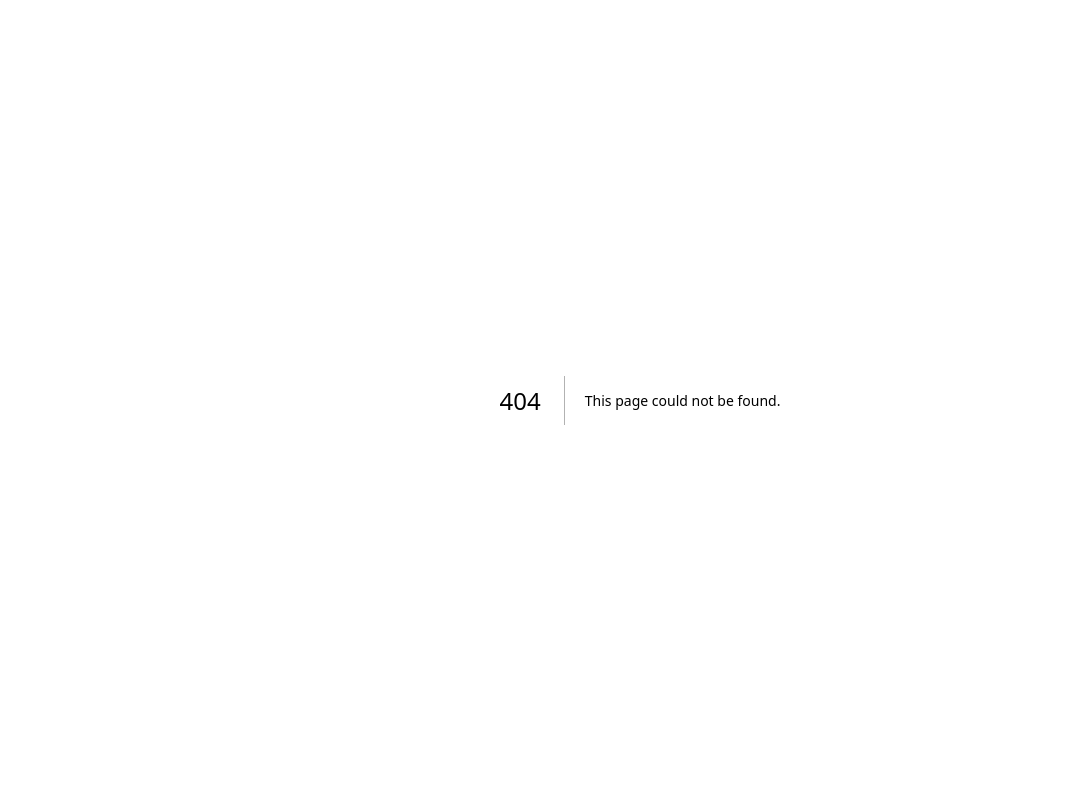
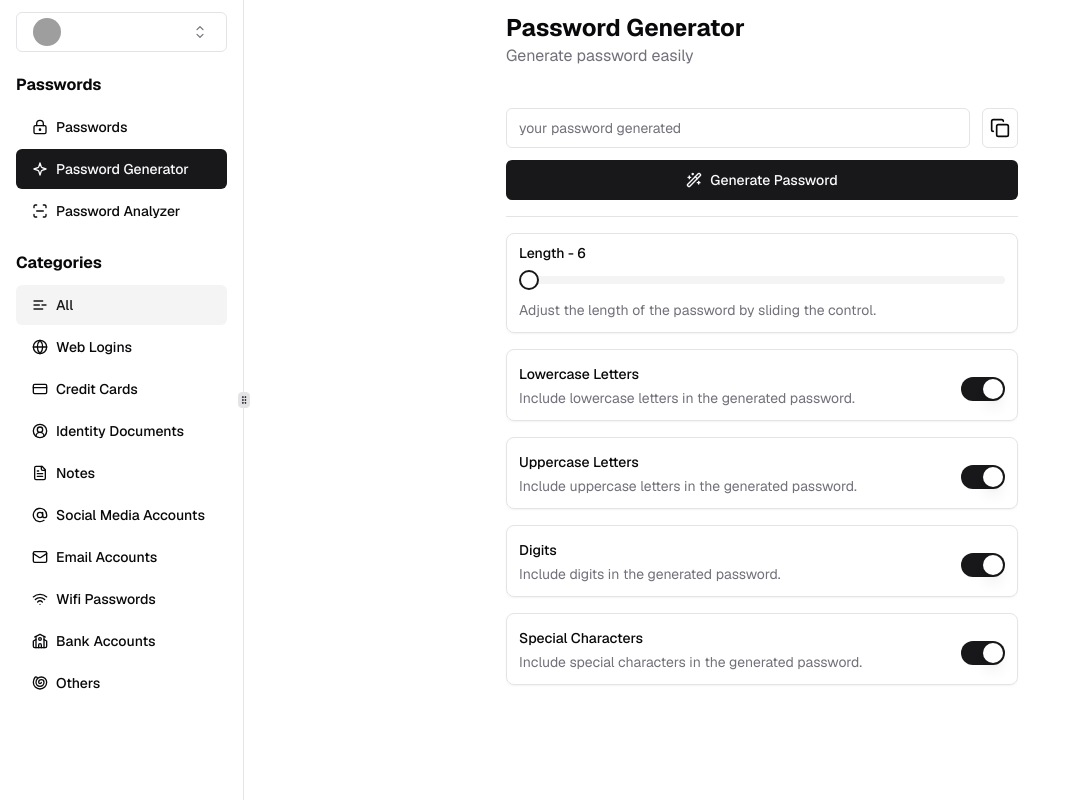
Before and after one commit to superiorkid/passweird, a Next.js app: page /dashboard/feature/password-generator in a window 1280 px wide. Before the commit this address had no page. Shown: the whole page, without its empty margins (0-1065 px from the left). Built offline with nearby package versions, Linux system fonts and the light colour scheme; no server answers; grey boxes are pictures that could not be loaded.

Commit message:
password generator ui :: no api calls

```diff
--- /dev/null
+++ b/actions/generate-password-action.ts
@@ -0,0 +1,7 @@
+"use server";
+
+import { TGeneratePasswordSchema } from "@/lib/validators/generate-password-schema";
+
+export const generatePassword = async (values: TGeneratePasswordSchema) => {
+  console.log(values);
+};
--- a/actions/password-action.ts
+++ b/actions/password-action.ts
@@ -1,8 +1,8 @@
 "use server";
 
 import {
+  passwordSchema,
   TPasswordSchema,
-  passwordSchema,
 } from "@/lib/validators/password-schema";
 import prisma from "@/prisma/db";
 import { revalidatePath } from "next/cache";
--- /dev/null
+++ b/app/(main)/dashboard/feature/password-analyzer/page.tsx
@@ -0,0 +1,15 @@
+import React from "react";
+import Header from "@/components/header";
+
+function PasswordAnalyzerPage() {
+  return (
+    <>
+      <Header
+        title="Password Strength Analyzer"
+        description="Analyze your password strength"
+      />
+    </>
+  );
+}
+
+export default PasswordAnalyzerPage;
--- /dev/null
+++ b/app/(main)/dashboard/feature/password-generator/page.tsx
@@ -0,0 +1,19 @@
+import React from "react";
+import Header from "@/components/header";
+import GeneratePassword from "@/components/generate-password";
+
+function PasswordGeneratorPage() {
+  return (
+    <div className="mx-auto max-w-lg">
+      <Header
+        title="Password Generator"
+        description="Generate password easily"
+        className="mb-10"
+      />
+
+      <GeneratePassword />
+    </div>
+  );
+}
+
+export default PasswordGeneratorPage;
--- a/app/(main)/dashboard/loading.tsx
+++ b/app/(main)/dashboard/loading.tsx
@@ -1,7 +1,16 @@
 import React from "react";
+import { cn } from "@/lib/utils";
+import { Skeleton } from "@/components/ui/skeleton";
 
 const DashboardSkeleton = () => {
-  return <div>Dashboard Loading...</div>;
+  return (
+    <div>
+      <header className="mb-5 space-y-1.5">
+        <Skeleton className="h-10 w-[200px]" />
+        <Skeleton className="h-6 w-[430px]" />
+      </header>
+    </div>
+  );
 };
 
 export default DashboardSkeleton;
--- /dev/null
+++ b/components/forms/generate-password-form.tsx
@@ -0,0 +1,171 @@
+"use client";
+
+import React from "react";
+import {
+  Form,
+  FormControl,
+  FormDescription,
+  FormField,
+  FormItem,
+  FormLabel,
+  FormMessage,
+} from "@/components/ui/form";
+import { Button } from "@/components/ui/button";
+import { Wand2 } from "lucide-react";
+import { Separator } from "@/components/ui/separator";
+import { Slider } from "@/components/ui/slider";
+import { useForm } from "react-hook-form";
+import {
+  generatePasswordSchema,
+  TGeneratePasswordSchema,
+} from "@/lib/validators/generate-password-schema";
+import { zodResolver } from "@hookform/resolvers/zod";
+import { Switch } from "@/components/ui/switch";
+import { useMutation } from "@tanstack/react-query";
+import { generatePassword } from "@/actions/generate-password-action";
+
+function GeneratePasswordForm() {
+  const form = useForm<TGeneratePasswordSchema>({
+    resolver: zodResolver(generatePasswordSchema),
+    defaultValues: {
+      length: 6,
+      uppercase: true,
+      lowercase: true,
+      specialCharacters: true,
+      digits: true,
+    },
+  });
+
+  const {mutateAsync, isPending} = useMutation({
+    mutationFn: async (values: TGeneratePasswordSchema) =>
+      await generatePassword(values),
+  });
+
+  const onSubmit = async (values: TGeneratePasswordSchema) => {
+    await mutateAsync((values))
+  };
+
+  return (
+    <Form {...form}>
+      <form onSubmit={form.handleSubmit(onSubmit)} className="space-y-4">
+        <Button className="w-full" type="submit">
+          <Wand2 className="mr-2 h-4 w-4" />
+          Generate Password
+        </Button>
+
+        <Separator orientation="horizontal" />
+
+        <FormField
+          control={form.control}
+          name="length"
+          render={({ field: { value, onChange } }) => (
+            <FormItem className="flex flex-col space-y-4 rounded-lg border p-3 shadow-sm">
+              <FormLabel>Length - {value}</FormLabel>
+              <FormControl>
+                <Slider
+                  min={6}
+                  max={50}
+                  step={1}
+                  defaultValue={[value]}
+                  onValueChange={(vals) => {
+                    onChange(vals[0]);
+                  }}
+                />
+              </FormControl>
+              <FormDescription>
+                Adjust the length of the password by sliding the control.
+              </FormDescription>
+              <FormMessage />
+            </FormItem>
+          )}
+        />
+
+        <FormField
+          control={form.control}
+          name="lowercase"
+          render={({ field }) => (
+            <FormItem className="flex flex-row items-center justify-between rounded-lg border p-3 shadow-sm">
+              <div className="space-y-0.5">
+                <FormLabel>Lowercase Letters</FormLabel>
+                <FormDescription>
+                  Include lowercase letters in the generated password.
+                </FormDescription>
+              </div>
+              <FormControl>
+                <Switch
+                  checked={field.value}
+                  onCheckedChange={field.onChange}
+                />
+              </FormControl>
+            </FormItem>
+          )}
+        />
+
+        <FormField
+          control={form.control}
+          name="uppercase"
+          render={({ field }) => (
+            <FormItem className="flex flex-row items-center justify-between rounded-lg border p-3 shadow-sm">
+              <div className="space-y-0.5">
+                <FormLabel>Uppercase Letters</FormLabel>
+                <FormDescription>
+                  Include uppercase letters in the generated password.
+                </FormDescription>
+              </div>
+              <FormControl>
+                <Switch
+                  checked={field.value}
+                  onCheckedChange={field.onChange}
+                />
+              </FormControl>
+            </FormItem>
+          )}
+        />
+
+        <FormField
+          control={form.control}
+          name="digits"
+          render={({ field }) => (
+            <FormItem className="flex flex-row items-center justify-between rounded-lg border p-3 shadow-sm">
+              <div className="space-y-0.5">
+                <FormLabel>Digits</FormLabel>
+                <FormDescription>
+                  Include digits in the generated password.
+                </FormDescription>
+              </div>
+              <FormControl>
+                <Switch
+                  checked={field.value}
+                  onCheckedChange={field.onChange}
+                />
+              </FormControl>
+            </FormItem>
+          )}
+        />
+
+        <FormField
+          control={form.control}
+          name="specialCharacters"
+          render={({ field }) => (
+            <FormItem className="flex flex-row items-center justify-between rounded-lg border p-3 shadow-sm">
+              <div className="space-y-0.5">
+                <FormLabel>Special Characters</FormLabel>
+                <FormDescription>
+                  Include special characters in the generated password.
+                </FormDescription>
+              </div>
+              <FormControl>
+                <Switch
+                  checked={field.value}
+                  onCheckedChange={field.onChange}
+                />
+              </FormControl>
+            </FormItem>
+          )}
+        />
+      </form>
+    </Form>
+  );
+}
+
+export default GeneratePasswordForm;
--- /dev/null
+++ b/components/generate-password.tsx
@@ -0,0 +1,22 @@
+import React from "react";
+import { Input } from "@/components/ui/input";
+import GeneratePasswordForm from "@/components/forms/generate-password-form";
+import { Button } from "@/components/ui/button";
+import { Copy } from "lucide-react";
+
+function GeneratePassword() {
+  return (
+    <div className="space-y-3">
+      <div className="flex space-x-3">
+        <Input placeholder="your password generated" />
+        <Button variant="outline" size="icon">
+          <Copy className="h-5 w-5" />
+        </Button>
+      </div>
+
+      <GeneratePasswordForm />
+    </div>
+  );
+}
+
+export default GeneratePassword;
--- /dev/null
+++ b/components/ui/slider.tsx
@@ -0,0 +1,28 @@
+"use client"
+
+import * as React from "react"
+import * as SliderPrimitive from "@radix-ui/react-slider"
+
+import { cn } from "@/lib/utils"
+
+const Slider = React.forwardRef<
+  React.ElementRef<typeof SliderPrimitive.Root>,
+  React.ComponentPropsWithoutRef<typeof SliderPrimitive.Root>
+>(({ className, ...props }, ref) => (
+  <SliderPrimitive.Root
+    ref={ref}
+    className={cn(
+      "relative flex w-full touch-none select-none items-center",
+      className
+    )}
+    {...props}
+  >
+    <SliderPrimitive.Track className="relative h-2 w-full grow overflow-hidden rounded-full bg-secondary">
+      <SliderPrimitive.Range className="absolute h-full bg-primary" />
+    </SliderPrimitive.Track>
+    <SliderPrimitive.Thumb className="block h-5 w-5 rounded-full border-2 border-primary bg-background ring-offset-background transition-colors focus-visible:outline-none focus-visible:ring-2 focus-visible:ring-ring focus-visible:ring-offset-2 disabled:pointer-events-none disabled:opacity-50" />
+  </SliderPrimitive.Root>
+))
+Slider.displayName = SliderPrimitive.Root.displayName
+
+export { Slider }
--- /dev/null
+++ b/lib/validators/generate-password-schema.ts
@@ -0,0 +1,16 @@
+import { z } from "zod";
+
+export const generatePasswordSchema = z.object({
+  length: z
+    .number()
+    .int({ message: "Length must be an integer" })
+    .min(6, { message: "Password length must be at least 6 characters" })
+    .max(50, { message: "Password length must be at most 50 characters " })
+    .positive({ message: "Length must be a positive number" }),
+  lowercase: z.boolean(),
+  uppercase: z.boolean(),
+  digits: z.boolean(),
+  specialCharacters: z.boolean(),
+});
+
+export type TGeneratePasswordSchema = z.infer<typeof generatePasswordSchema>;
--- a/package.json
+++ b/package.json
@@ -23,6 +23,7 @@
     "@radix-ui/react-popover": "^1.0.7",
     "@radix-ui/react-select": "^2.0.0",
     "@radix-ui/react-separator": "^1.0.3",
+    "@radix-ui/react-slider": "^1.1.2",
     "@radix-ui/react-slot": "^1.0.2",
     "@radix-ui/react-switch": "^1.0.3",
     "@tanstack/react-query": "^5.17.19",
```
Also changed, not shown: 1 other file (tests, documents, lock files or other folders).
